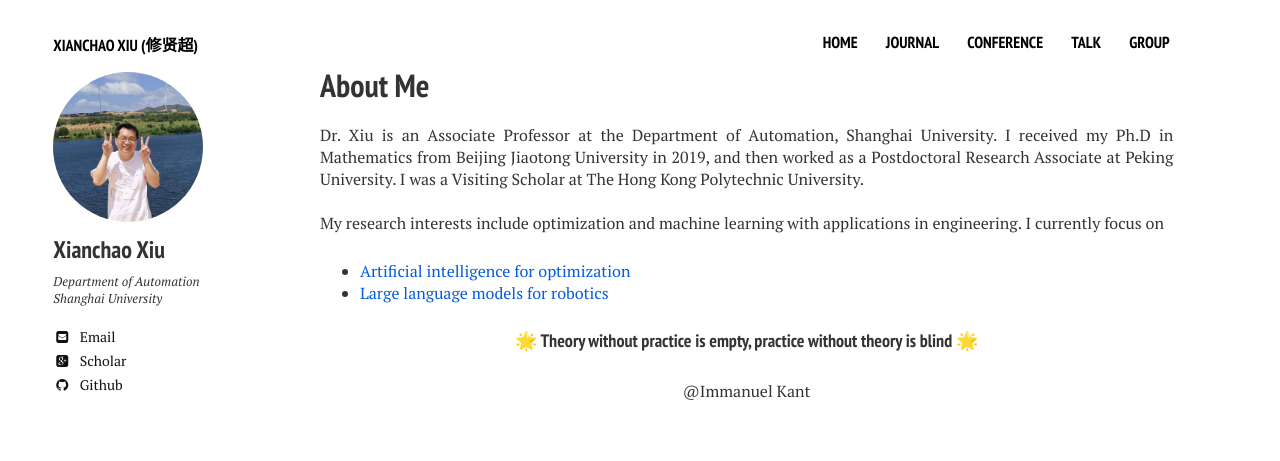
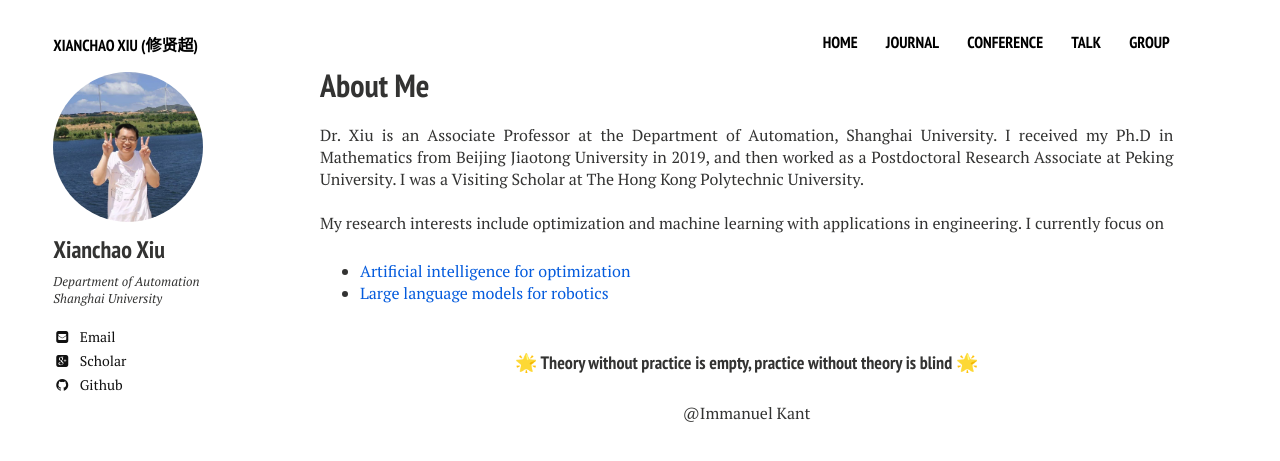
Before and after one commit to xianchaoxiu/xianchaoxiu.github.io, a Jekyll site: the page built from index.md, in a window 1280 px wide. Shown: the top 461 px of the page. Built offline with Jekyll 4.4.1, drawn with Linux system fonts in a browser that asks for light colours; nearby versions of some CDN libraries.

Commit message:
Update home2.html

```diff
--- a/_layouts/home2.html
+++ b/_layouts/home2.html
@@ -36,7 +36,7 @@
 	 I currently focus on
 	<ul>
       <li> <a href="https://github.com/xianchaoxiu/AI4OPT" class="textlink" target="_blank">Artificial intelligence for optimization </a> </li>
-      <li> <a href="https://github.com/xianchaoxiu/LLM4RO" class="textlink" target="_blank">Large language models for robotics </a> </li>
+      <li> <a href="https://github.com/xianchaoxiu/LLM4RO" class="textlink" target="_blank">Large language models for robotics </a> </li>   <br>
     </ul>
 
 
```
